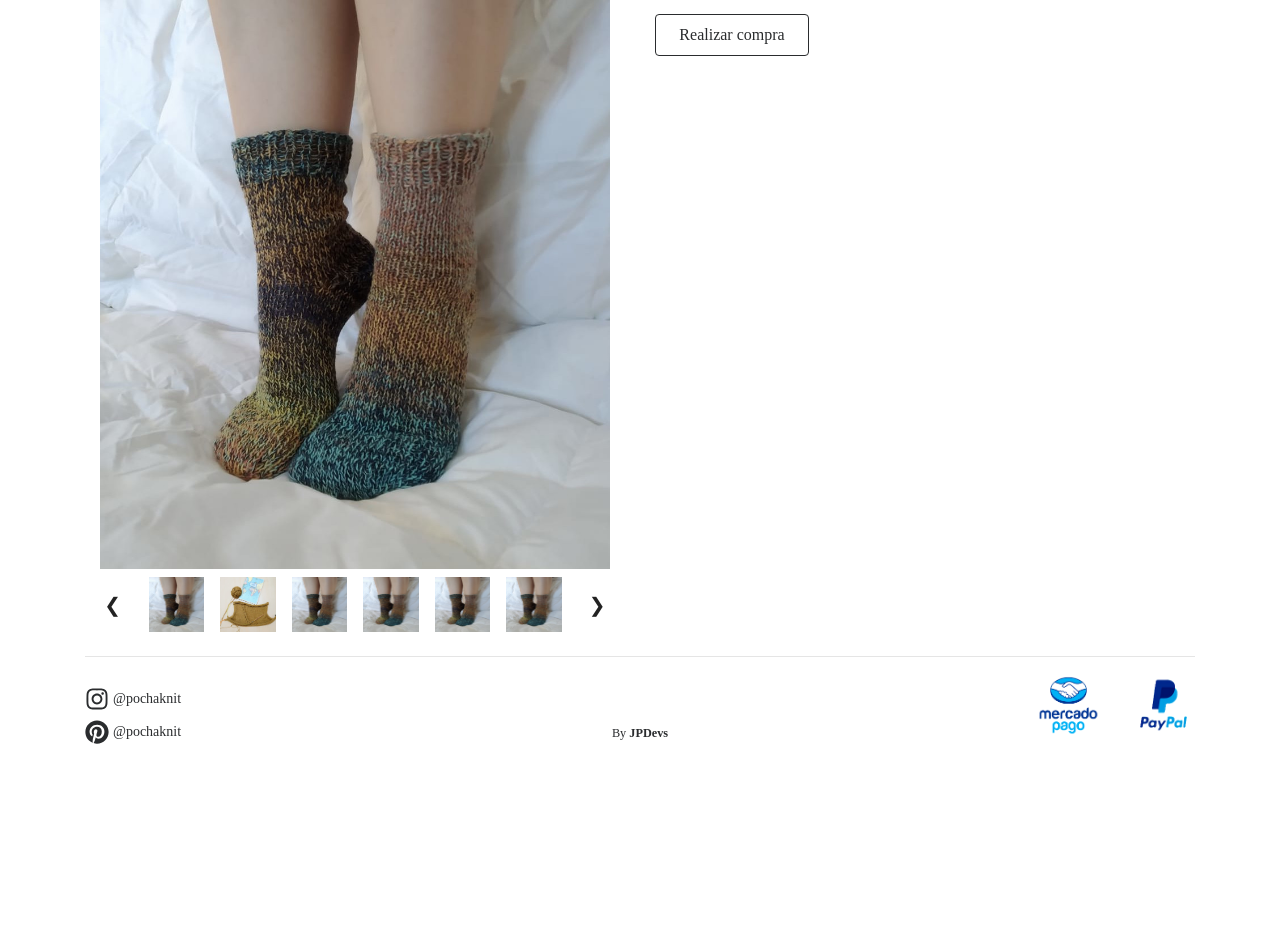
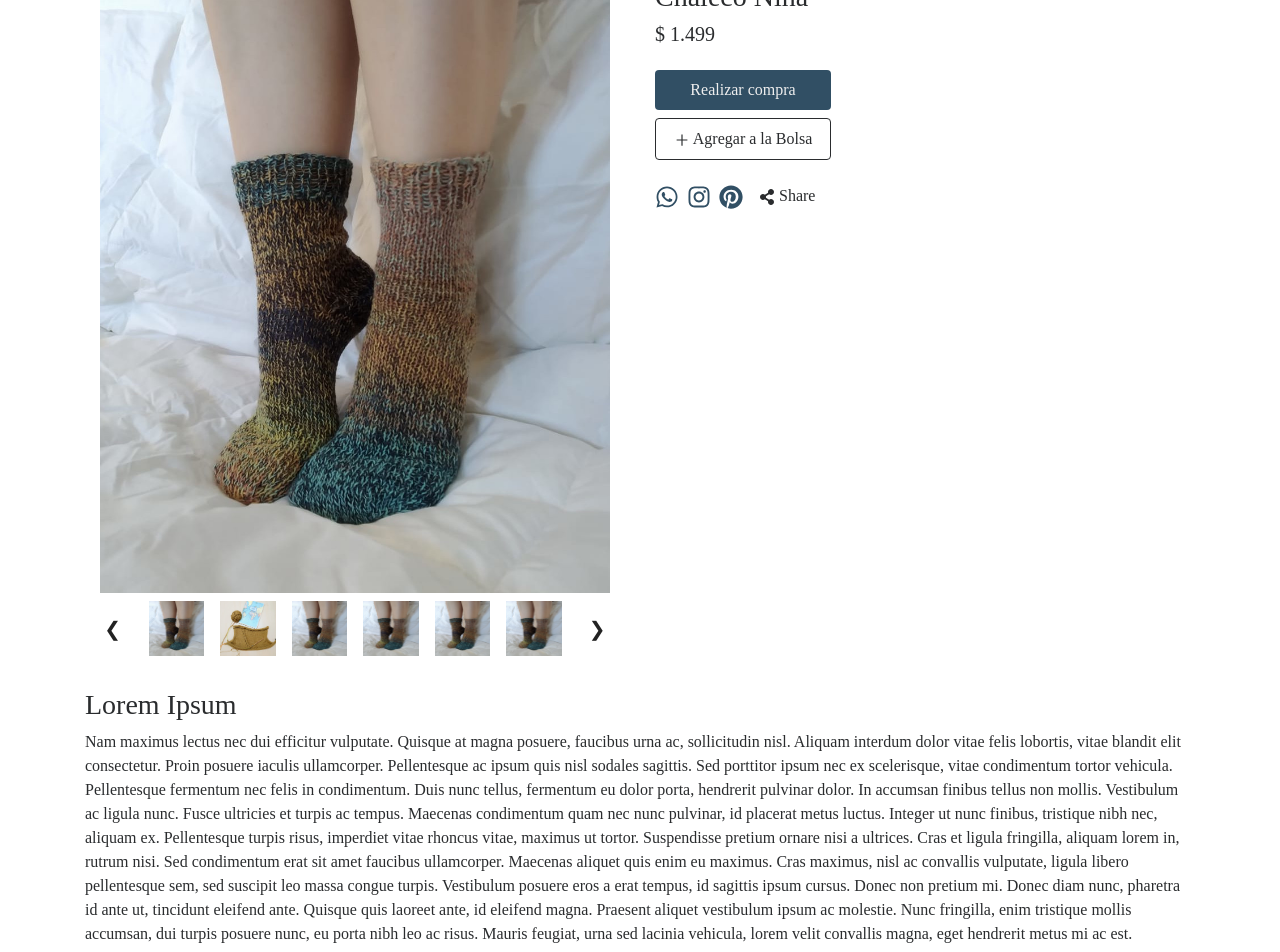
Before and after one commit to joaquin-peralta/pochaknit-ecommerce, a Next.js app: page /product/1 in a window 1280 px wide. Shown: the part 140-1092 px from the top of the page. Before the commit the page ends 900 px from the top, so only its background shows below. Built offline with nearby package versions, Linux system fonts and the light colour scheme.

Commit message:
Product page finished

```diff
--- a/components/Button.tsx
+++ b/components/Button.tsx
@@ -3,18 +3,18 @@ import { colors } from '@utils/themes';
 
 type Props = {
   variant: 'primary' | 'secondary' | 'purchaseNative' | 'purchaseExt';
-  content: string | ReactNode;
+  children: string | ReactNode;
 };
 
-const Button = ({ variant, content }: Props) => (
+const Button = ({ variant, children }: Props) => (
   <div>
     <button className={`${variant}`} type="button">
-      {content}
+      {children}
     </button>
 
     <style jsx>{`
       button {
-        width: 154px;
+        width: 100%;
         height: auto;
         padding: 0.5rem 0.5rem;
         border: 0;
--- a/pages/product/[id].tsx
+++ b/pages/product/[id].tsx
@@ -4,12 +4,21 @@ import Col from 'react-bootstrap/Col';
 import MobileCarousel from '@components/MobileCarousel';
 import SlideShowGallery from '@components/SlideShowGallery';
 import Button from '@components/Button';
+import { colors } from '@utils/themes';
+import { IconContext } from 'react-icons';
+import { AiOutlinePlus } from 'react-icons/ai';
+import {
+  FaShareAlt,
+  FaWhatsapp,
+  FaInstagram,
+  FaPinterest,
+} from 'react-icons/fa';
 import GlobalStyles from '@styles/GlobalStyles';
 
 const ProductPage = () => (
   <Container>
-    <Row xs={1} md={2}>
-      <Col>
+    <Row xs={1} md={2} className="py-4">
+      <Col md={8} lg>
         <div className="mobile-breakpoint">
           <MobileCarousel />
         </div>
@@ -17,15 +26,84 @@ const ProductPage = () => (
           <SlideShowGallery />
         </div>
       </Col>
-      <Col>
+      <Col md={4} lg className="py-4">
         <h3>Chaleco Nina</h3>
-        <p>$ 1.499</p>
-        <Button variant="secondary" content="Realizar compra" />
+        <p className="h5">$ 1.499</p>
+        <div className="btn-container pt-3 pb-1">
+          <Button variant="primary">Realizar compra</Button>
+        </div>
+        <div className="btn-container pt-1 pb-3">
+          <Button variant="secondary">
+            <AiOutlinePlus /> Agregar a la Bolsa
+          </Button>
+        </div>
+
+        <ul className="social-media">
+          <IconContext.Provider
+            value={{ size: '24px', color: `${colors.primary800}` }}
+          >
+            <li>
+              <FaWhatsapp />
+            </li>
+            <li>
+              <FaInstagram />
+            </li>
+            <li>
+              <FaPinterest />
+            </li>
+          </IconContext.Provider>
+          <li>
+            <FaShareAlt className="ml-2 mr-1" />
+            Share
+          </li>
+        </ul>
       </Col>
     </Row>
+    <div>
+      <h3>Lorem Ipsum</h3>
+      <p>
+        Nam maximus lectus nec dui efficitur vulputate. Quisque at magna
+        posuere, faucibus urna ac, sollicitudin nisl. Aliquam interdum dolor
+        vitae felis lobortis, vitae blandit elit consectetur. Proin posuere
+        iaculis ullamcorper. Pellentesque ac ipsum quis nisl sodales sagittis.
+        Sed porttitor ipsum nec ex scelerisque, vitae condimentum tortor
+        vehicula. Pellentesque fermentum nec felis in condimentum. Duis nunc
+        tellus, fermentum eu dolor porta, hendrerit pulvinar dolor. In accumsan
+        finibus tellus non mollis. Vestibulum ac ligula nunc. Fusce ultricies et
+        turpis ac tempus. Maecenas condimentum quam nec nunc pulvinar, id
+        placerat metus luctus. Integer ut nunc finibus, tristique nibh nec,
+        aliquam ex. Pellentesque turpis risus, imperdiet vitae rhoncus vitae,
+        maximus ut tortor. Suspendisse pretium ornare nisi a ultrices. Cras et
+        ligula fringilla, aliquam lorem in, rutrum nisi. Sed condimentum erat
+        sit amet faucibus ullamcorper. Maecenas aliquet quis enim eu maximus.
+        Cras maximus, nisl ac convallis vulputate, ligula libero pellentesque
+        sem, sed suscipit leo massa congue turpis. Vestibulum posuere eros a
+        erat tempus, id sagittis ipsum cursus. Donec non pretium mi. Donec diam
+        nunc, pharetra id ante ut, tincidunt eleifend ante. Quisque quis laoreet
+        ante, id eleifend magna. Praesent aliquet vestibulum ipsum ac molestie.
+        Nunc fringilla, enim tristique mollis accumsan, dui turpis posuere nunc,
+        eu porta nibh leo ac risus. Mauris feugiat, urna sed lacinia vehicula,
+        lorem velit convallis magna, eget hendrerit metus mi ac est.
+      </p>
+    </div>
     <GlobalStyles />
 
     <style jsx>{`
+      .social-media {
+        list-style: none;
+        padding-left: 0;
+        margin-bottom: 0;
+        padding-top: 0.5rem;
+        padding-bottom: 0.5rem;
+      }
+
+      .social-media li {
+        display: inline-block;
+        margin-right: 0.5rem;
+      }
+      .btn-container {
+        width: 11rem;
+      }
       .tablet-breakpoint {
         display: none;
       }
```
